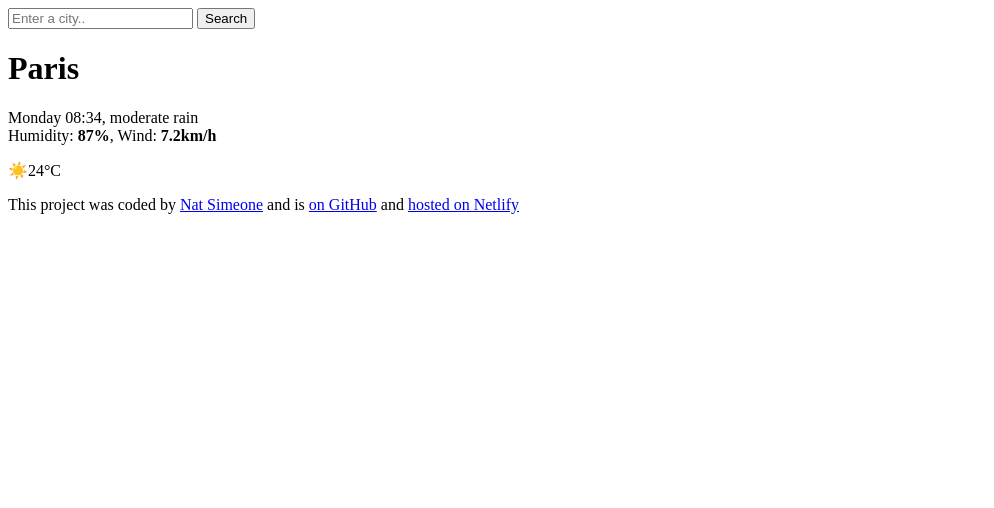
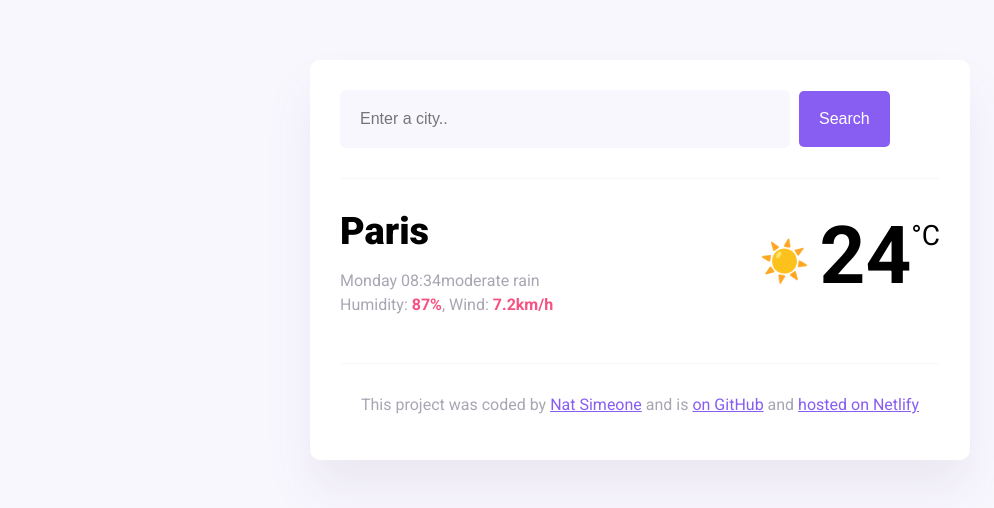
Before and after one commit to natsime/my-first-repository, a website: page WeatherApp/index.html in a window 1280 px wide. Shown: the whole page, without its empty margins (0-994 px from the left). Drawn offline with nearby package versions, Linux system fonts and the light colour scheme; files that its build step writes are made by us from their sources.

Commit message:
Fixed style

```diff
--- a/WeatherApp/index.html
+++ b/WeatherApp/index.html
@@ -10,7 +10,7 @@
       rel="stylesheet"
     />
     <script src="https://cdn.jsdelivr.net/npm/axios@1.1.2/dist/axios.min.js"></script>
-    <link rel="stylesheet" href="src/styles.css" />
+    <link rel="stylesheet" href="/style.css" />
     <title>My weather application</title>
   </head>
   <body>
@@ -32,7 +32,7 @@
           <div>
             <h1 class="current-city" id="current-city">Paris</h1>
             <p class="current-details">
-              <span id="current-date"></span>, moderate rain <br />
+              <span id="current-date"></span>moderate rain <br />
               Humidity: <strong>87%</strong>, Wind: <strong>7.2km/h</strong>
             </p>
           </div>
```
